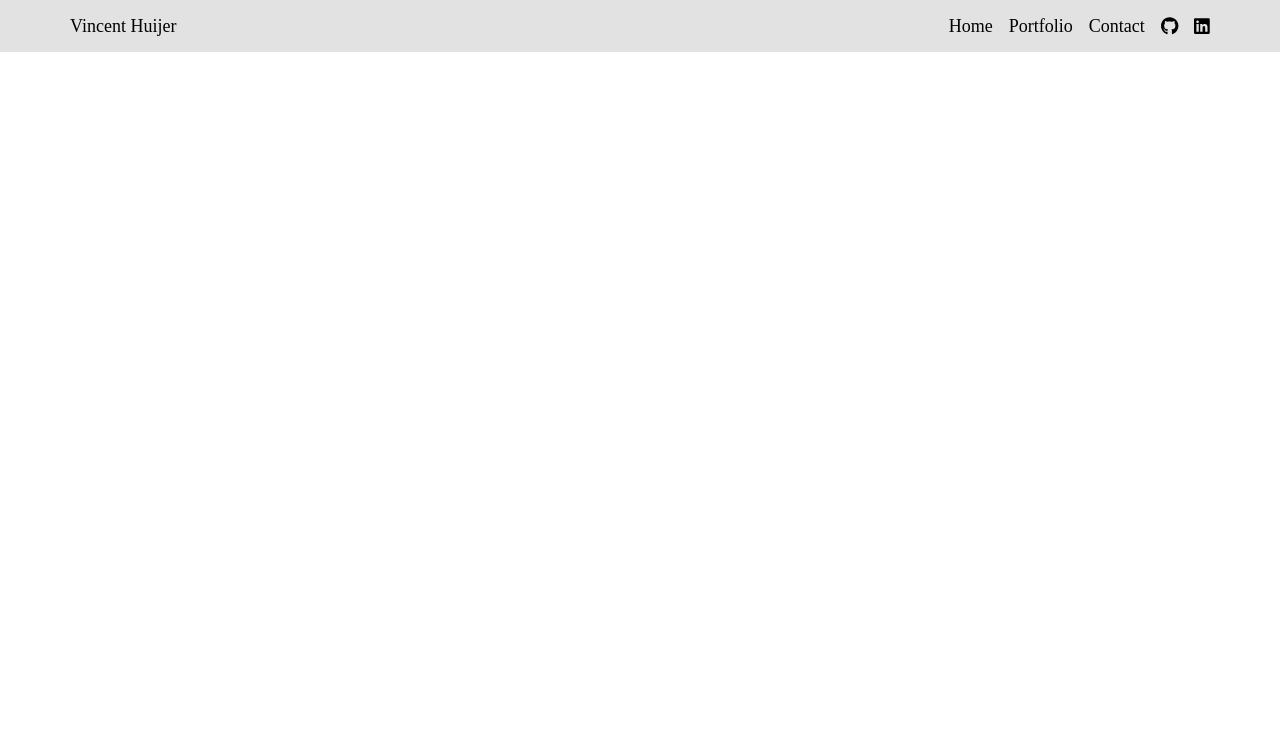
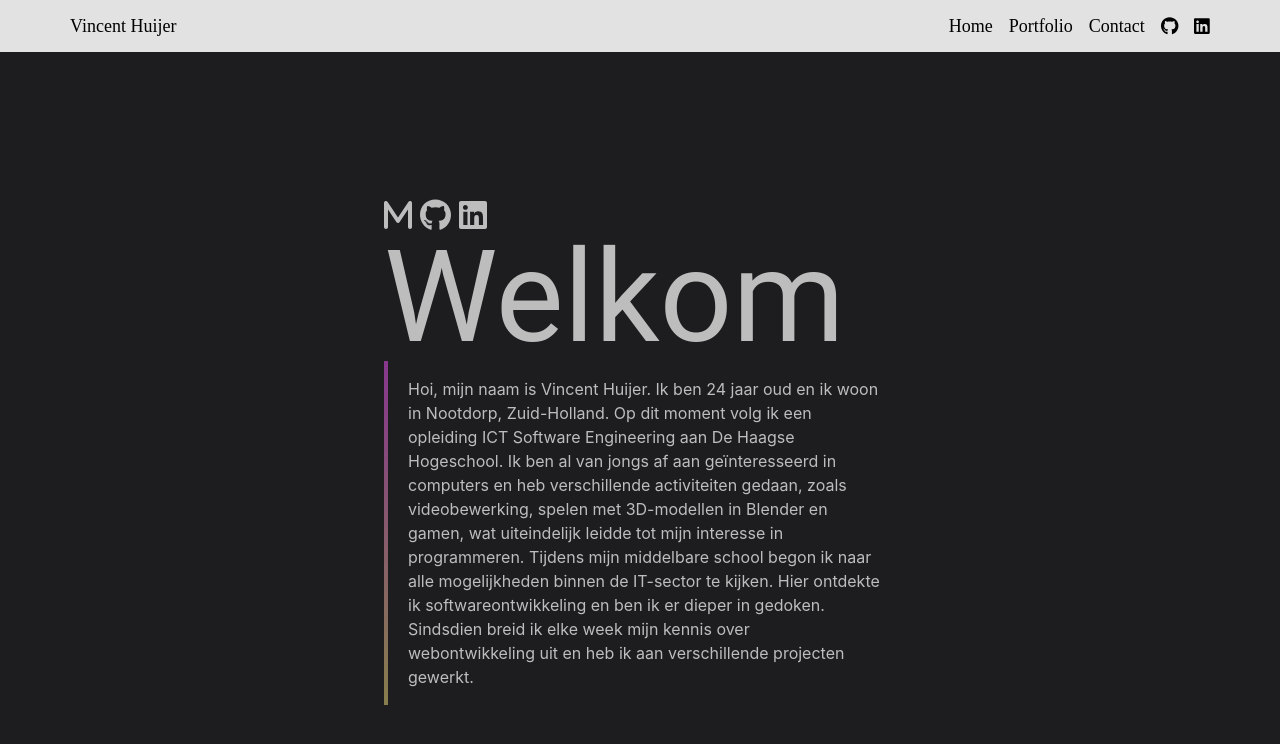
Before and after one commit to VincentHuijer/PortfolioWebsite, a React (Create React App) app: page /profiel in a window 1280 px wide. Shown: the top 744 px of the page. Built offline with nearby package versions, Linux system fonts and the light colour scheme.

Commit message:
WIP frontpage

```diff
--- a/src/views/Profiel.js
+++ b/src/views/Profiel.js
@@ -1,40 +1,29 @@
-// import React from 'react';
-// import VincentHuijer from '../media/VincentHuijer.png';
-// import Sidebar from '../components/Sidebar';
+import React from 'react';
+import { FontAwesomeIcon } from '@fortawesome/react-fontawesome';
+import { faGithub, faLinkedin } from '@fortawesome/free-brands-svg-icons';
+import { faM } from '@fortawesome/free-solid-svg-icons';
 
 const Profiel = () => {
   return (
-    <div className="">
-      {/* <div className="bg-[#f4f4f4] p-3 flex items-center justify-center mb-7">
-        <div className="text-black text-2xl font-serif">Vincent Huijer</div>
-      </div>
-      <div>
-        <div className='flex justify-center'>
-          <div className='w-8/12 ml-36'>
-            <div>
-              <img src={VincentHuijer} alt="Vincent Huijer" className="w-3/4" />
-            </div>
-            <div className="pl-64 text-sm">Vincent Huijer</div>
-
-            <div>
-              <div className="font-serif text-lg">Studie</div>
-              <div className='mb-5'>Het begin van mijn onderwijsreis vond plaats op Stanislas in de mavo. Na mijn tijd op de mavo maakte ik de overstap naar de havo, waar ik mijn academische horizon verder verbreedde. Mijn studiepad bracht me uiteindelijk naar de Haagse Hogeschool, waar ik aanvankelijk HBO Rechten studeerde. Na een zorgvuldige afweging besloot ik echter dat deze richting niet volledig aan mijn verwachtingen voldeed. Daarom maakte ik de overstap naar HBO ICT, waar mijn passie en interesse beter tot hun recht kwamen. Deze beslissing heeft mijn onderwijsreis verrijkt en mijn pad geleid naar een vakgebied dat beter aansluit bij mijn persoonlijke en professionele doelen.</div>
-            </div>
-
-            <div>
-              <div className="font-serif text-lg">Gym</div>
-              <div className='mb-5'>Sporten is voor mij niet alleen een fysieke activiteit, maar een essentieel onderdeel van mijn levensstijl en welzijn. Er zijn talloze redenen waarom ik sporten als iets belangrijks beschouw, en het gaat verder dan alleen het streven naar een gezond lichaam. Allereerst ervaar ik sporten als een krachtig middel om stress te verminderen en mijn mentale gezondheid te verbeteren. Tijdens het sporten kan ik mijn gedachten loslaten en me concentreren op het moment, wat resulteert in een gevoel van ontspanning en helderheid. Het helpt me om spanningen kwijt te raken en even te ontsnappen aan de dagelijkse beslommeringen.</div>
-            </div>
-
-          </div>
-
-
-
-          <div className="w-4/12 p-4 mr-36">
-            <Sidebar/>
+    <div className="bg-[#1D1D20]">
+      <div className="flex flex-col items-start justify-center content-center h-screen text-gray-400 mx-96 ">
+        <div>
+          <div className='text-gray-400'>
+            <FontAwesomeIcon icon={faM} size="2x" className='mr-2'/>
+            <FontAwesomeIcon icon={faGithub} size="2x" className='mr-2'/>
+            <FontAwesomeIcon icon={faLinkedin} size="2x" className='mr-2'/>
           </div>
         </div>
-      </div> */}
+        <div className='font-sans text-9xl'>
+          Welkom
+        </div>
+        <div className='relative'>
+          <div className='border-l-3 p-4 ml-2'>
+            Hoi, mijn naam is Vincent Huijer. Ik ben 24 jaar oud en ik woon in Nootdorp, Zuid-Holland. Op dit moment volg ik een opleiding ICT Software Engineering aan De Haagse Hogeschool. Ik ben al van jongs af aan geïnteresseerd in computers en heb verschillende activiteiten gedaan, zoals videobewerking, spelen met 3D-modellen in Blender en gamen, wat uiteindelijk leidde tot mijn interesse in programmeren. Tijdens mijn middelbare school begon ik naar alle mogelijkheden binnen de IT-sector te kijken. Hier ontdekte ik softwareontwikkeling en ben ik er dieper in gedoken. Sindsdien breid ik elke week mijn kennis over webontwikkeling uit en heb ik aan verschillende projecten gewerkt.
+          </div>
+          <div className='absolute top-0 left-0 bottom-0 w-1 bg-gradient-to-b from-[#87378D] to-[#877E4C]'></div>
+        </div>
+      </div>
     </div>
   );
 };
```
